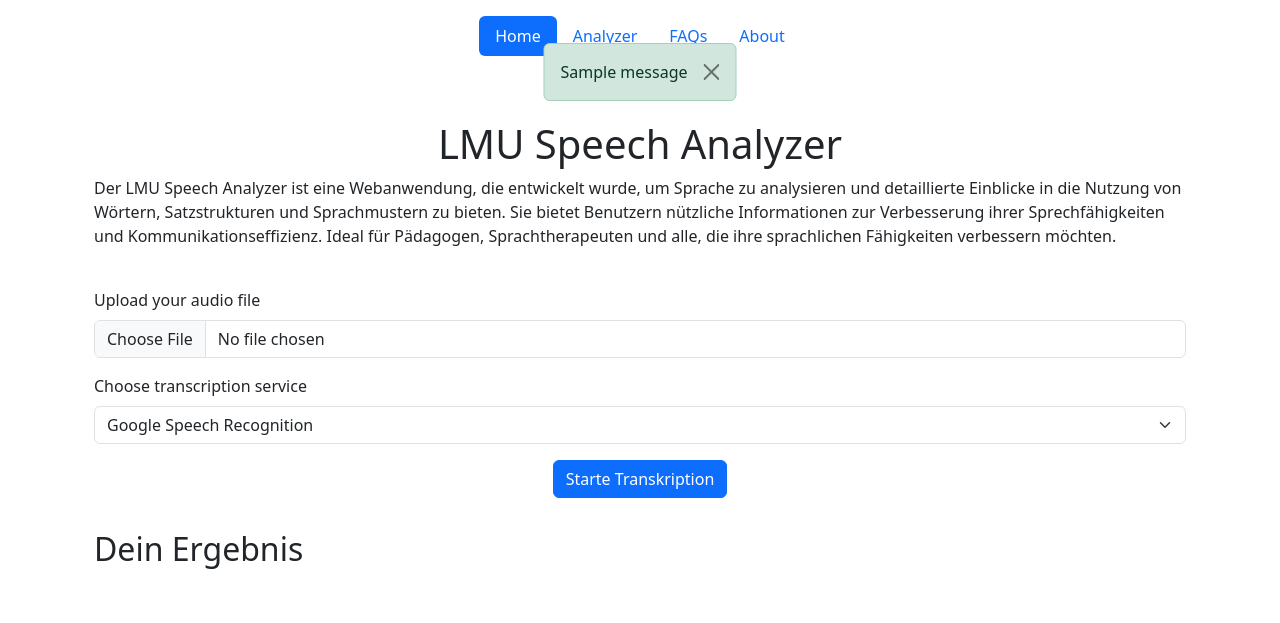
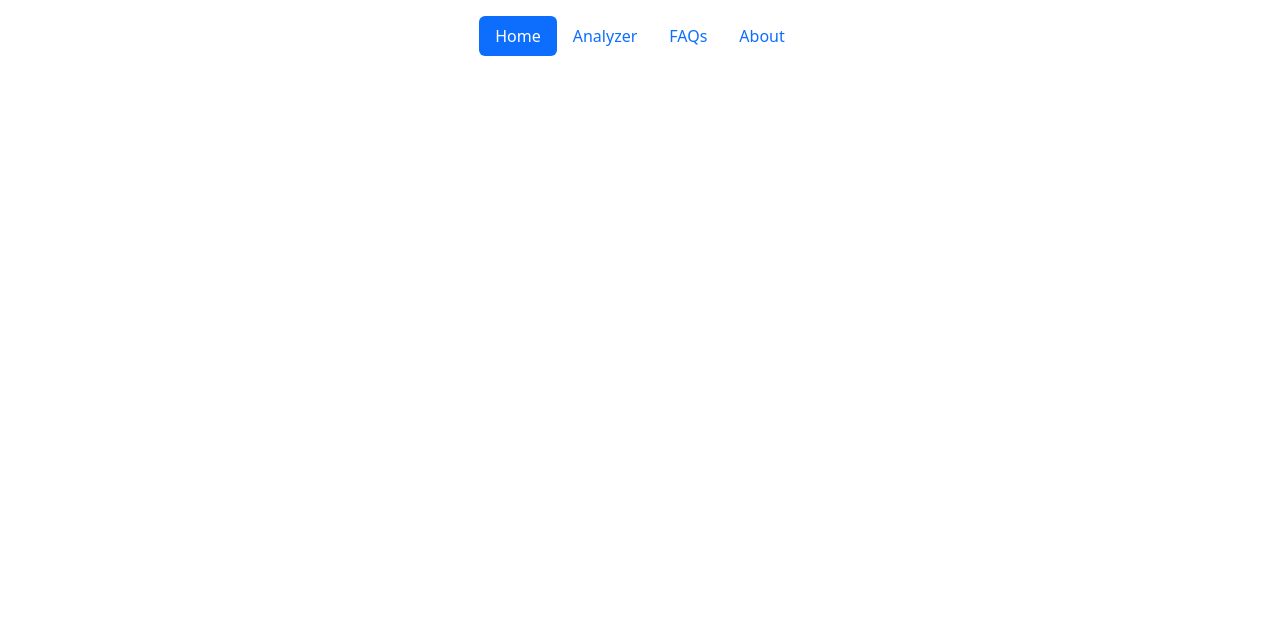
Before and after one commit to AJaeck/app_pd_backend, a Flask app: template templates/speech-analysis.html in a window 1280 px wide. Shown: the top 623 px of the page. Run offline with Flask 3, Linux system fonts and the light colour scheme; the template is opened without the code that fills it: values that come from a table or form of the project are taken from there, most other values are stand-ins (such as "Sample title", 1, 10 or a date in 2020); one stand-in notice (Sample message) is shown; some libraries are stand-ins or nearby versions.

Commit message:
init on new laptop

```diff
--- a/app.py
+++ b/app.py
@@ -1,5 +1,5 @@
 from flask import Flask, request, jsonify, render_template, flash
-from flask_bootstrap import Bootstrap5
+from flask_bootstrap import Bootstrap
 from flask_wtf import CSRFProtect
 from flask_sqlalchemy import SQLAlchemy
 from flask_migrate import Migrate
@@ -23,7 +23,7 @@ app.config['MAX_CONTENT_LENGTH'] = 250 * 1024 * 1024 # 25MB
 app.config['UPLOAD_EXTENSIONS'] = ['.mp3', '.wav']
 
 # Bootstrap-Flask requires this line
-bootstrap = Bootstrap5(app)
+bootstrap = Bootstrap(app)
 # Flask-WTF requires this line
 csrf = CSRFProtect(app)
 # Use csrf.exempt to exclude this route from CSRF protection
--- a/templates/base.html
+++ b/templates/base.html
@@ -7,7 +7,7 @@
 
         {% block styles %}
             <!-- Bootstrap CSS -->
-            {{ bootstrap.load_css() }}
+            <link href="https://cdn.jsdelivr.net/npm/bootstrap@5.3.0-alpha1/dist/css/bootstrap.min.css" rel="stylesheet">
         {% endblock %}
 
         <title>{{ the_title }}</title>
@@ -35,7 +35,7 @@
 
         {% block scripts %}
             <!-- Optional JavaScript -->
-            {{ bootstrap.load_js() }}
+            <script src="https://cdn.jsdelivr.net/npm/bootstrap@5.3.0-alpha1/dist/js/bootstrap.bundle.min.js"></script>
         {% endblock %}
     </body>
 </html>
--- a/templates/speech-analysis.html
+++ b/templates/speech-analysis.html
@@ -1,68 +1,41 @@
-{% extends 'base.html' %}
-{% from 'bootstrap5/form.html' import render_form, render_form_row, render_field %}
-{% from 'bootstrap5/nav.html' import render_nav_item %}
+<!DOCTYPE html>
+<html>
+    <head>
+        {% block head %}
+        <meta charset="utf-8">
+        <meta name="viewport" content="width=device-width, initial-scale=1">
 
-{% block title %}
-Dysathria Analyzer
-{% endblock %}
+        {% block styles %}
+            <!-- Bootstrap CSS -->
+            <link href="https://cdn.jsdelivr.net/npm/bootstrap@5.3.0-alpha1/dist/css/bootstrap.min.css" rel="stylesheet">
+        {% endblock %}
 
-{% block content %}
+        <title>{{ the_title }}</title>
 
-<!--
-	TIPS about using Bootstrap-Flask:
-	https://github.com/helloflask/bootstrap-flask
-	https://bootstrap-flask.readthedocs.io/
--->
+        <!-- note the special href for files in the Flask "static" folder -->
+        <link rel="stylesheet" href="{{ url_for('static', filename='css/main.css') }}">
+        {% endblock %}
+    </head>
+    <body>
+        <div id="container">
+        <div class="container">
+            <header class="d-flex justify-content-center py-3">
+              <ul class="nav nav-pills">
+                <li class="nav-item"><a href="/" class="nav-link active" aria-current="page">Home</a></li>
+                <li class="nav-item"><a href="/speech-analysis" class="nav-link">Analyzer</a></li>
+                <li class="nav-item"><a href="#" class="nav-link">FAQs</a></li>
+                <li class="nav-item"><a href="#" class="nav-link">About</a></li>
+              </ul>
+            </header>
+          </div>
+          <!-- Jinja directives: page contents will go between them -->
+          {% block content %}
+          {% endblock %}
+        </div>
 
-
-  {% with messages = get_flashed_messages(with_categories=true) %}
-    {% if messages %}
-      {% for category, message in messages %}
-        <div class="alert alert-{{ category }} alert-dismissible fade show text-md-center position-absolute top-20 start-50 translate-middle" role="alert">
-          {{ message }}
-          <button type="button" class="btn-close" data-bs-dismiss="alert" aria-label="Close"></button>
-        </div>
-      {% endfor %}
-    {% endif %}
-  {% endwith %}
-
-<div class="container container__100-resp form_page px-4 py-5">
-    <h1 class="text-center">LMU Speech Analyzer</h1>
-    <p>
-      Der LMU Speech Analyzer ist eine Webanwendung, die entwickelt wurde,
-        um Sprache zu analysieren und detaillierte Einblicke in die Nutzung von Wörtern,
-        Satzstrukturen und Sprachmustern zu bieten. Sie bietet Benutzern
-        nützliche Informationen zur Verbesserung ihrer Sprechfähigkeiten und
-        Kommunikationseffizienz. Ideal für Pädagogen, Sprachtherapeuten und alle, die
-        ihre sprachlichen Fähigkeiten verbessern möchten.
-    </p>
-    <br>
-    <form method="POST" action="/speech-analysis" enctype="multipart/form-data" id="uploadForm">
-        {{ form.csrf_token }}
-        {{ render_field(form.file) }}
-        {{ render_field(form.transcription_choice) }}
-       <div class="text-center">
-            <button type="submit" class="btn btn-primary" id="submitBtn">Starte Transkription</button>
-        </div>
-        <div class="d-flex justify-content-center m-3">
-          <div id="loadingSpinner" class="spinner-border text-primary" role="status" style="display: none;">
-            <span class="visually-hidden">Loading...</span>
-          </div>
-        </div>
-    </form>
-    {% if transcription %}
-        <h2>Dein Ergebnis</h2>
-        {% for key, value in transcription.items() %}
-            <h3>{{ key }} Transcription</h3>
-            <p>{{ value }}</p>
-        {% endfor %}
-    {% endif %}
-</div>
-<script>
-    document.getElementById('uploadForm').addEventListener('submit', function() {
-        document.getElementById('submitBtn').disabled = true;
-        document.getElementById('loadingSpinner').style.display = 'inline-block';
-
-    });
-</script>
-{% endblock %}
+        {% block scripts %}
+            <!-- Optional JavaScript -->
+            <script src="https://cdn.jsdelivr.net/npm/bootstrap@5.3.0-alpha1/dist/js/bootstrap.bundle.min.js"></script>
+        {% endblock %}
+    </body>
+</html>
```
Also changed, not shown: templates/index.html (+5 -8 lines), instance/users.db.
